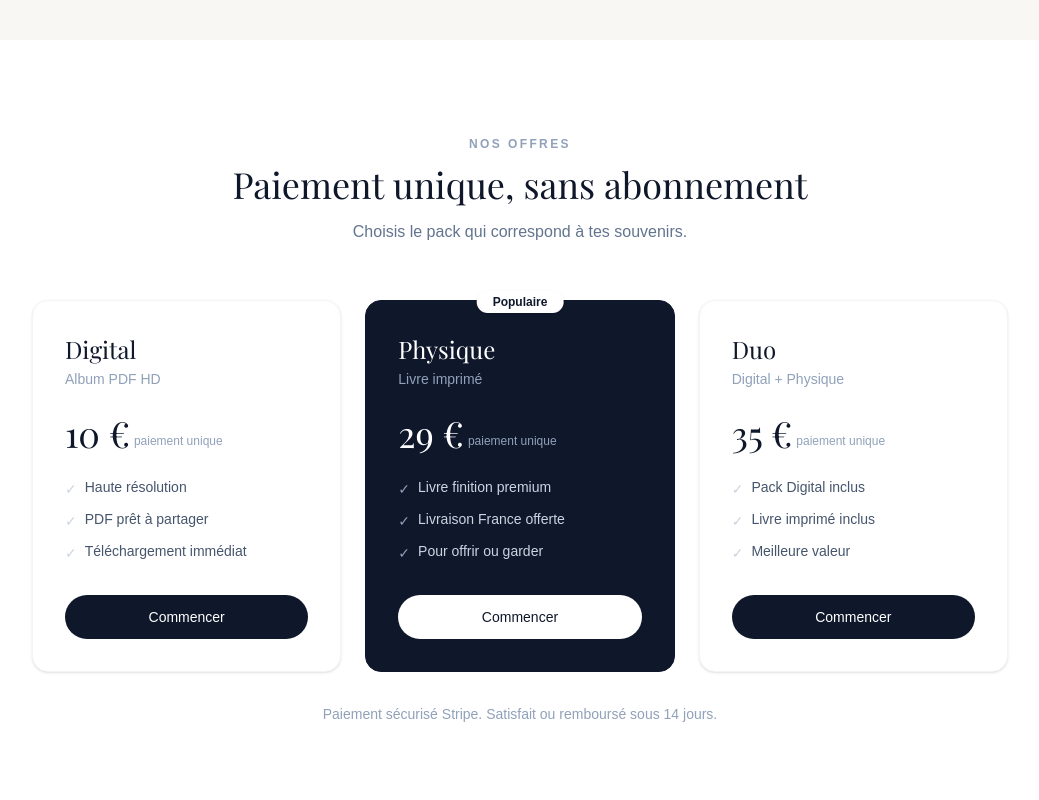
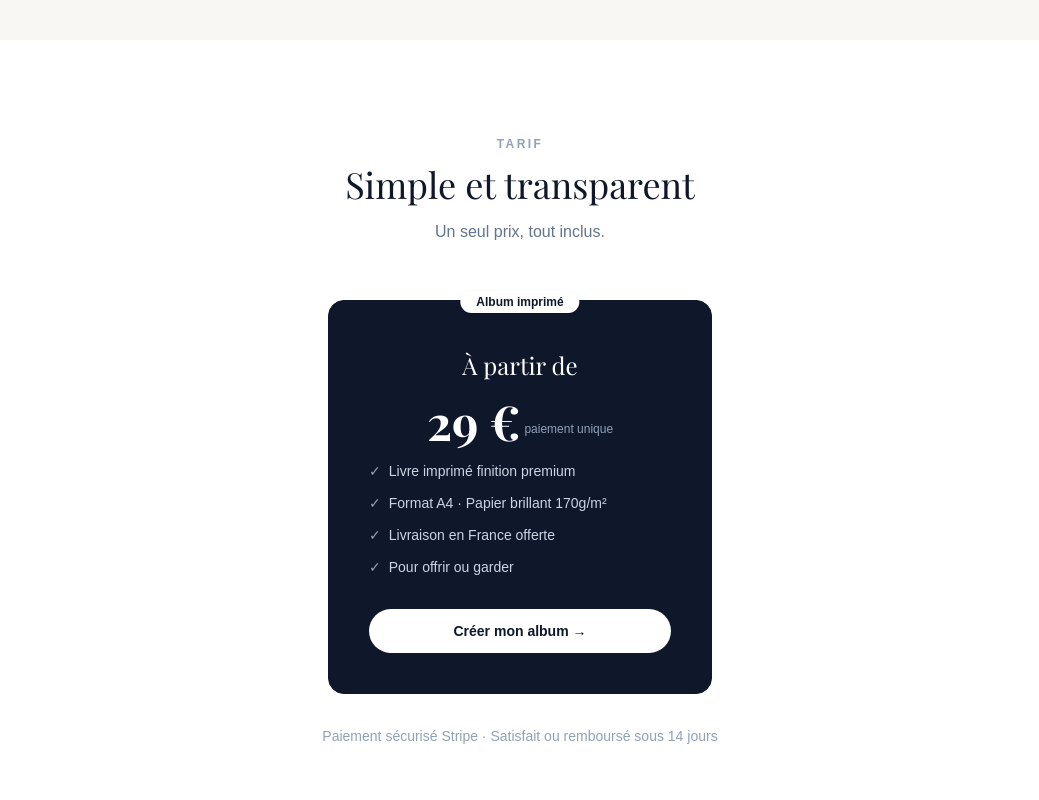
Before and after one commit to wahemm/L-instantan-, a Next.js app: page / in a window 1280 px wide. Shown: the part 2760-3560 px from the top of the page, without its empty margins (120-1159 px from the left). Built offline with nearby package versions, Linux system fonts and the light colour scheme; a web font is replaced by a local one.

Commit message:
fix: supprime digital/duo/PDF partout — un seul produit album imprimé

```diff
--- a/app/page.tsx
+++ b/app/page.tsx
@@ -30,13 +30,13 @@ const TESTIMONIALS = [
   },
   {
     name: "Yanis",
-    role: "Pack Digital",
+    role: "Album imprimé",
     stars: 5,
     quote: "En quelques minutes j'avais mon album prêt. La mise en page est top, vraiment premium.",
   },
   {
     name: "Sarah",
-    role: "Pack Duo",
+    role: "Album imprimé",
     stars: 5,
     quote: "Offrir le livre imprimé à ma mère pour son anniversaire, c'était le cadeau parfait. Elle a adoré.",
   },
@@ -267,51 +267,35 @@ export default function Home() {
       {/* ── Pricing ───────────────────────────────────────────────────────── */}
       <section className="mx-auto max-w-5xl px-6 py-20 sm:py-24">
         <div className="mb-14 text-center">
-          <p className="mb-3 text-xs font-semibold uppercase tracking-[0.2em] text-slate-400">Nos offres</p>
+          <p className="mb-3 text-xs font-semibold uppercase tracking-[0.2em] text-slate-400">Tarif</p>
           <h2 className="font-[family-name:var(--font-playfair)] text-3xl text-slate-900 sm:text-4xl">
-            Paiement unique, sans abonnement
+            Simple et transparent
           </h2>
-          <p className="mx-auto mt-4 max-w-lg text-slate-500">Choisis le pack qui correspond à tes souvenirs.</p>
+          <p className="mx-auto mt-4 max-w-lg text-slate-500">Un seul prix, tout inclus.</p>
         </div>
-        <div className="grid gap-6 md:grid-cols-3">
-          {[
-            { id:"digital",  name:"Digital",  price:"10 €", note:"Album PDF HD",       perks:["Haute résolution","PDF prêt à partager","Téléchargement immédiat"],        featured:false },
-            { id:"physique", name:"Physique", price:"29 €", note:"Livre imprimé",       perks:["Livre finition premium","Livraison France offerte","Pour offrir ou garder"], featured:true  },
-            { id:"duo",      name:"Duo",      price:"35 €", note:"Digital + Physique",  perks:["Pack Digital inclus","Livre imprimé inclus","Meilleure valeur"],             featured:false },
-          ].map((plan) => (
-            <article
-              key={plan.id}
-              className={`relative flex flex-col rounded-2xl border p-8 ${plan.featured ? "border-slate-900 bg-slate-900 text-white" : "border-gray-100 bg-white shadow-sm"}`}
-            >
-              {plan.featured && (
+        <div className="mx-auto max-w-sm">
+          <article className="relative flex flex-col rounded-2xl border border-slate-900 bg-slate-900 p-10 text-white text-center">
             <div className="absolute -top-3 left-1/2 -translate-x-1/2">
-                  <span className="rounded-full bg-white px-4 py-1 text-xs font-semibold text-slate-900 shadow-sm">Populaire</span>
+              <span className="rounded-full bg-white px-4 py-1 text-xs font-semibold text-slate-900 shadow-sm">Album imprimé</span>
             </div>
-              )}
-              <h3 className={`font-[family-name:var(--font-playfair)] text-2xl ${plan.featured ? "text-white" : "text-slate-900"}`}>{plan.name}</h3>
-              <p className={`mt-1 text-sm ${plan.featured ? "text-slate-400" : "text-slate-400"}`}>{plan.note}</p>
-              <div className="my-6 flex items-end gap-1">
-                <span className={`font-[family-name:var(--font-playfair)] text-4xl ${plan.featured ? "text-white" : "text-slate-900"}`}>{plan.price}</span>
-                <span className={`mb-1 text-xs ${plan.featured ? "text-slate-400" : "text-slate-400"}`}>paiement unique</span>
+            <h3 className="font-[family-name:var(--font-playfair)] text-2xl text-white mt-2">À partir de</h3>
+            <div className="my-4 flex items-end justify-center gap-1">
+              <span className="font-[family-name:var(--font-playfair)] text-5xl font-bold text-white">29 €</span>
+              <span className="mb-2 text-xs text-slate-400">paiement unique</span>
             </div>
-              <ul className="mb-8 flex flex-col gap-2.5">
-                {plan.perks.map((perk) => (
-                  <li key={perk} className={`flex items-start gap-2 text-sm ${plan.featured ? "text-slate-300" : "text-slate-600"}`}>
-                    <span className={`mt-0.5 shrink-0 ${plan.featured ? "text-slate-400" : "text-slate-300"}`}>✓</span>
-                    {perk}
+            <ul className="mb-8 flex flex-col gap-3 text-left">
+              {["Livre imprimé finition premium","Format A4 · Papier brillant 170g/m²","Livraison en France offerte","Pour offrir ou garder"].map(p => (
+                <li key={p} className="flex items-center gap-2 text-sm text-slate-300">
+                  <span className="text-slate-400">✓</span>{p}
                 </li>
               ))}
             </ul>
-              <Link
-                href="/create"
-                className={`mt-auto inline-flex items-center justify-center rounded-full py-3 text-sm font-medium transition ${plan.featured ? "bg-white text-slate-900 hover:bg-slate-100" : "bg-slate-900 text-white hover:bg-slate-700"}`}
-              >
-                Commencer
+            <Link href="/create" className="mt-auto inline-flex items-center justify-center rounded-full bg-white py-3 text-sm font-semibold text-slate-900 hover:bg-slate-100 transition">
+              Créer mon album →
             </Link>
           </article>
-          ))}
         </div>
-        <p className="mt-8 text-center text-sm text-slate-400">Paiement sécurisé Stripe. Satisfait ou remboursé sous 14 jours.</p>
+        <p className="mt-8 text-center text-sm text-slate-400">Paiement sécurisé Stripe · Satisfait ou remboursé sous 14 jours</p>
       </section>
 
       {/* ── Testimonials ──────────────────────────────────────────────────── */}
--- a/app/result/page.tsx
+++ b/app/result/page.tsx
@@ -416,17 +416,6 @@ function ResultContent() {
             </div>
             <div className="flex shrink-0 items-center gap-3">
               <Link href="/create" className="hidden text-xs text-slate-400 hover:text-slate-700 sm:block">← Modifier</Link>
-              {album?.type === "manual" && (
-                <button
-                  onClick={onDownloadPDF}
-                  disabled={pdfProgress !== null}
-                  className="hidden items-center gap-1.5 rounded-full border border-gray-200 px-4 py-2 text-xs font-medium text-slate-600 transition hover:border-slate-400 disabled:opacity-60 sm:flex"
-                >
-                  {pdfProgress
-                    ? `PDF… ${pdfProgress.current}/${pdfProgress.total}`
-                    : "⬇ PDF"}
-                </button>
-              )}
               <button
                 onClick={() => onCheckout(selectedPack)}
                 disabled={loadingPack !== null}
```
Lines whose indentation alone changed are shown as unchanged.
